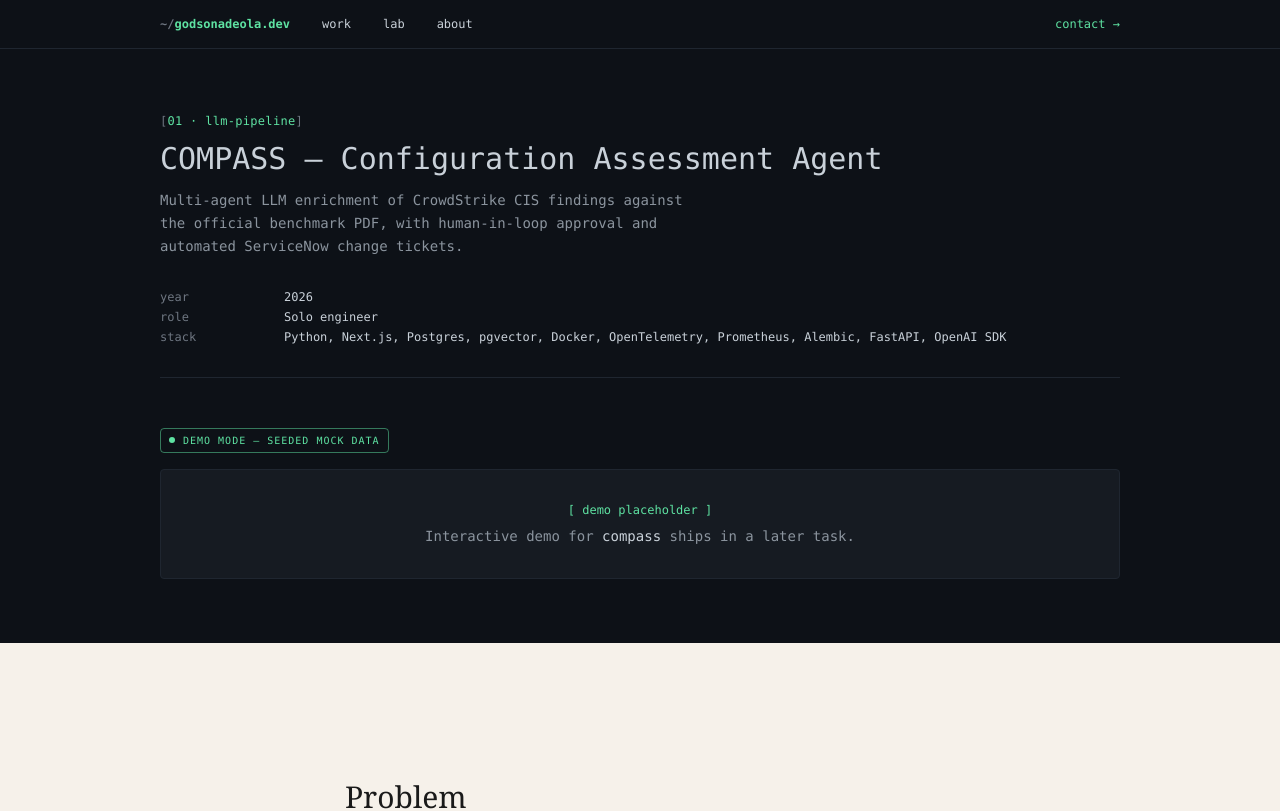
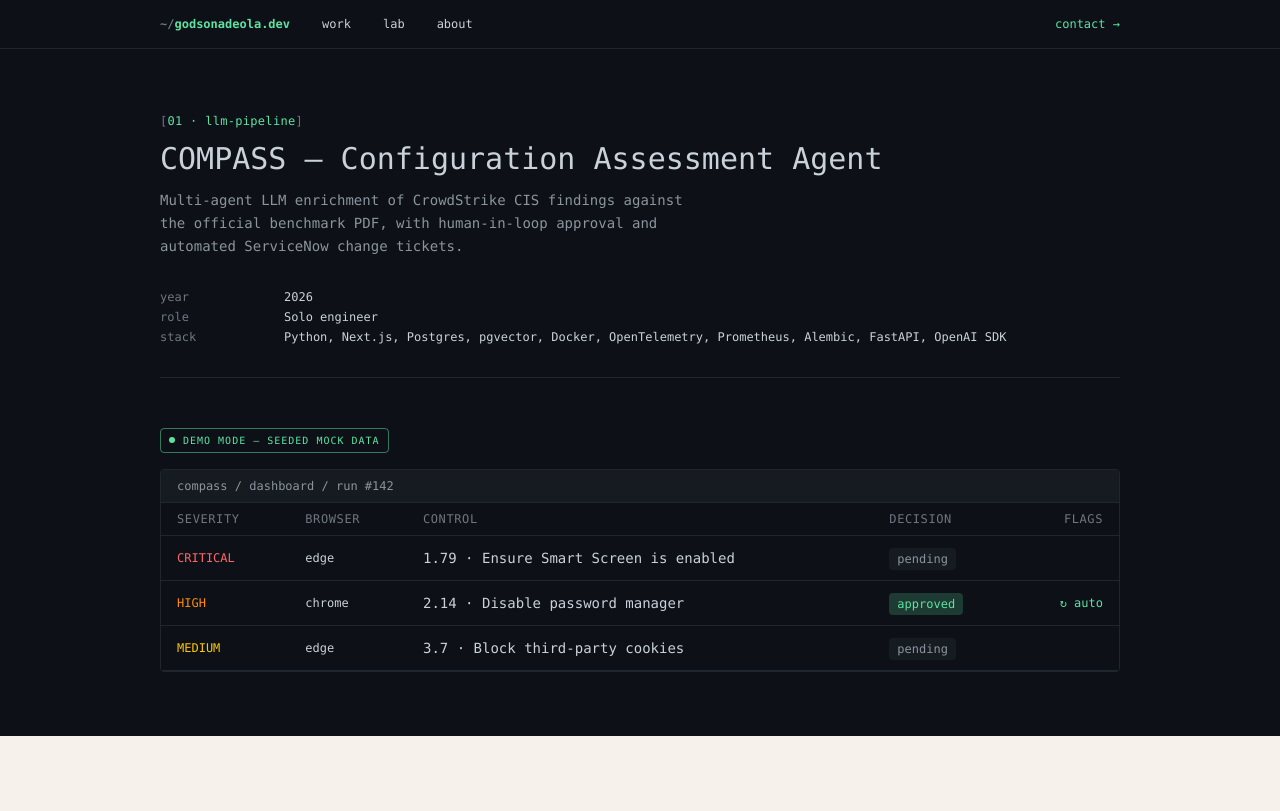
Before and after one commit to Godson90/portfolio, a Next.js app: page /work/compass in a window 1280 px wide. Shown: the top 811 px of the page. Built offline with nearby package versions, Linux system fonts and the light colour scheme.

Commit message:
feat(demo): COMPASS — clickable mock dashboard with three findings
Co-Authored-By: Claude Sonnet 4.6 <noreply@anthropic.com>

```diff
--- a/components/demos/DemoSlot.tsx
+++ b/components/demos/DemoSlot.tsx
@@ -1,11 +1,17 @@
+import CompassDemo from '@/components/demos/compass'
+
 interface Props { slug: string }
 
+const demos: Record<string, () => React.ReactElement> = {
+  compass: () => <CompassDemo />,
+}
+
 export function DemoSlot({ slug }: Props) {
+  const Demo = demos[slug]
+  if (Demo) return <Demo />
   return (
     <div className="border border-border-dark rounded p-8 text-center text-text-dark-dim text-sm bg-bg-dark-panel">
-      <div className="font-mono text-xs text-accent-dark mb-2">
-        [ demo placeholder ]
-      </div>
+      <div className="font-mono text-xs text-accent-dark mb-2">[ demo placeholder ]</div>
       Interactive demo for <span className="text-text-dark">{slug}</span> ships in a later task.
     </div>
   )
--- /dev/null
+++ b/components/demos/compass/data.ts
@@ -0,0 +1,68 @@
+export interface MockFinding {
+  id: string
+  severity: 'CRITICAL' | 'HIGH' | 'MEDIUM'
+  browser: 'edge' | 'chrome'
+  controlId: string
+  controlTitle: string
+  decision: 'pending' | 'approved' | 'disapproved'
+  autoDecided: boolean
+  narrative: { riskSummary: string; whyItMatters: string; remediationHint: string }
+  cisCitation: { url: string; quote: string }
+}
+
+export const MOCK_FINDINGS: MockFinding[] = [
+  {
+    id: 'f1',
+    severity: 'CRITICAL',
+    browser: 'edge',
+    controlId: '1.79',
+    controlTitle: 'Ensure Smart Screen is enabled',
+    decision: 'pending',
+    autoDecided: false,
+    narrative: {
+      riskSummary: 'Without Smart Screen enforcement, users can navigate to phishing and malware-hosting sites that the reputation service would otherwise block.',
+      whyItMatters: 'Smart Screen is the last in-browser defense for credential-phishing pages that bypass mail filtering. Disabling it raises endpoint risk during business email compromise campaigns.',
+      remediationHint: 'Set the Microsoft Edge Group Policy "Configure Microsoft Defender SmartScreen" to Enabled. Audit via registry path HKLM\\\\Software\\\\Policies\\\\Microsoft\\\\Edge\\\\SmartScreenEnabled = 1.',
+    },
+    cisCitation: {
+      url: 'cis://edge/1.79#rationale',
+      quote: 'Smart Screen provides early warning against phishing and malware-hosting sites …',
+    },
+  },
+  {
+    id: 'f2',
+    severity: 'HIGH',
+    browser: 'chrome',
+    controlId: '2.14',
+    controlTitle: 'Disable password manager',
+    decision: 'approved',
+    autoDecided: true,
+    narrative: {
+      riskSummary: 'Allowing Chrome to save passwords creates a credential cache outside the corporate password manager.',
+      whyItMatters: 'Credentials stored in browser profiles are extractable by adversaries with local user context.',
+      remediationHint: 'Set "Password Manager Enabled" policy to Disabled via Chrome Enterprise Cloud Management.',
+    },
+    cisCitation: {
+      url: 'cis://chrome/2.14#rationale',
+      quote: 'The browser password manager stores credentials in a form recoverable by any process running as the same user …',
+    },
+  },
+  {
+    id: 'f3',
+    severity: 'MEDIUM',
+    browser: 'edge',
+    controlId: '3.7',
+    controlTitle: 'Block third-party cookies',
+    decision: 'pending',
+    autoDecided: false,
+    narrative: {
+      riskSummary: 'Third-party cookies enable cross-site tracking and increase the attack surface for session-hijacking via malicious advertising networks.',
+      whyItMatters: 'Modern phishing kits use third-party trackers to fingerprint victims; blocking them reduces both privacy exposure and active-session-cookie theft risk.',
+      remediationHint: 'Configure the "BlockThirdPartyCookies" Group Policy under Edge → Privacy and security.',
+    },
+    cisCitation: {
+      url: 'cis://edge/3.7#rationale',
+      quote: 'Third-party cookies enable cross-site state tracking …',
+    },
+  },
+]
--- /dev/null
+++ b/components/demos/compass/index.tsx
@@ -0,0 +1,123 @@
+'use client'
+
+import { useState } from 'react'
+import { MOCK_FINDINGS, type MockFinding } from './data'
+
+const severityClass = {
+  CRITICAL: 'text-red-400',
+  HIGH: 'text-orange-400',
+  MEDIUM: 'text-yellow-400',
+} as const
+
+const decisionClass = {
+  pending:     'bg-bg-dark-panel text-text-dark-dim',
+  approved:    'bg-accent-dark/20 text-accent-dark',
+  disapproved: 'bg-red-500/20 text-red-400',
+} as const
+
+export default function CompassDemo() {
+  const [openId, setOpenId] = useState<string | null>(null)
+  const [toast, setToast] = useState<string | null>(null)
+
+  function showToast(msg: string) {
+    setToast(msg)
+    setTimeout(() => setToast(null), 1800)
+  }
+
+  return (
+    <div className="border border-border-dark rounded overflow-hidden">
+      <div className="px-4 py-2 bg-bg-dark-panel text-xs text-text-dark-dim font-mono border-b border-border-dark">
+        compass / dashboard / run #142
+      </div>
+      <table className="w-full text-sm">
+        <thead className="text-xs text-text-dark-mute uppercase tracking-wider border-b border-border-dark">
+          <tr>
+            <th className="text-left px-4 py-2 font-normal">severity</th>
+            <th className="text-left px-4 py-2 font-normal">browser</th>
+            <th className="text-left px-4 py-2 font-normal">control</th>
+            <th className="text-left px-4 py-2 font-normal">decision</th>
+            <th className="text-right px-4 py-2 font-normal">flags</th>
+          </tr>
+        </thead>
+        <tbody>
+          {MOCK_FINDINGS.map((f) => (
+            <FindingRow
+              key={f.id}
+              finding={f}
+              open={openId === f.id}
+              onToggle={() => setOpenId(openId === f.id ? null : f.id)}
+              onAction={(label) => showToast(`${label} — demo mode`)}
+            />
+          ))}
+        </tbody>
+      </table>
+
+      {toast && (
+        <div className="fixed bottom-6 left-1/2 -translate-x-1/2 bg-accent-dark text-bg-dark text-xs px-4 py-2 rounded font-mono z-50">
+          {toast}
+        </div>
+      )}
+    </div>
+  )
+}
+
+function FindingRow({
+  finding, open, onToggle, onAction,
+}: {
+  finding: MockFinding
+  open: boolean
+  onToggle: () => void
+  onAction: (label: string) => void
+}) {
+  return (
+    <>
+      <tr
+        onClick={onToggle}
+        className="border-b border-border-dark cursor-pointer hover:bg-bg-dark-panel"
+      >
+        <td className={`px-4 py-3 font-mono text-xs ${severityClass[finding.severity]}`}>{finding.severity}</td>
+        <td className="px-4 py-3 font-mono text-xs">{finding.browser}</td>
+        <td className="px-4 py-3 text-text-dark">{finding.controlId} · {finding.controlTitle}</td>
+        <td className="px-4 py-3">
+          <span className={`text-xs px-2 py-1 rounded font-mono ${decisionClass[finding.decision]}`}>
+            {finding.decision}
+          </span>
+        </td>
+        <td className="px-4 py-3 text-right text-xs">
+          {finding.autoDecided && <span className="text-accent-dark font-mono">↻ auto</span>}
+        </td>
+      </tr>
+      {open && (
+        <tr className="border-b border-border-dark bg-bg-dark-panel">
+          <td colSpan={5} className="px-6 py-5">
+            <Section label="risk_summary">{finding.narrative.riskSummary}</Section>
+            <Section label="why_it_matters">{finding.narrative.whyItMatters}</Section>
+            <Section label="remediation_hint">{finding.narrative.remediationHint}</Section>
+            <div className="mt-4 pt-3 border-t border-border-dark">
+              <div className="text-[10px] text-accent-dark uppercase tracking-widest mb-1">CIS citation</div>
+              <div className="font-mono text-xs text-text-dark">{finding.cisCitation.url}</div>
+              <div className="text-xs text-text-dark-dim mt-1 italic">&quot;{finding.cisCitation.quote}&quot;</div>
+            </div>
+            <div className="mt-4 flex gap-2">
+              <button onClick={() => onAction('Approve')} className="text-xs font-mono border border-accent-dark text-accent-dark px-3 py-1 hover:bg-accent-dark/10">
+                Approve
+              </button>
+              <button onClick={() => onAction('Disapprove')} className="text-xs font-mono border border-border-dark text-text-dark-dim px-3 py-1 hover:bg-bg-dark">
+                Disapprove
+              </button>
+            </div>
+          </td>
+        </tr>
+      )}
+    </>
+  )
+}
+
+function Section({ label, children }: { label: string; children: React.ReactNode }) {
+  return (
+    <div className="mb-3">
+      <div className="text-[10px] text-text-dark-mute uppercase tracking-widest mb-1 font-mono">{label}</div>
+      <div className="text-xs text-text-dark leading-relaxed">{children}</div>
+    </div>
+  )
+}
```
